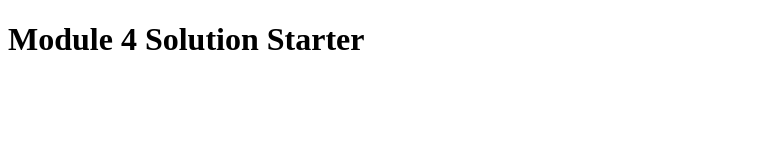
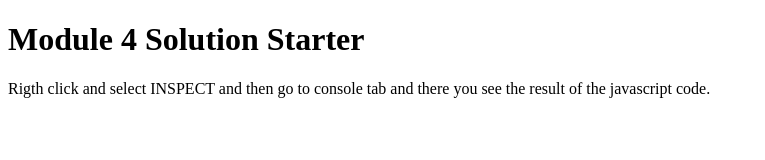
Before and after one commit to dev-n-dra/coursera-module_4, a plain HTML site: page index.html in a window 1280 px wide. Shown: the whole page, without its empty margins (0-765 px from the left). Drawn offline with Linux system fonts and the light colour scheme.

Commit message:
Update index.html

```diff
--- a/index.html
+++ b/index.html
@@ -9,5 +9,9 @@
   </head>
   <body>
     <h1>Module 4 Solution Starter</h1>
+    <p>
+      Rigth click and select INSPECT and then go to console tab and there you
+      see the result of the javascript code.
+    </p>
   </body>
 </html>
```
